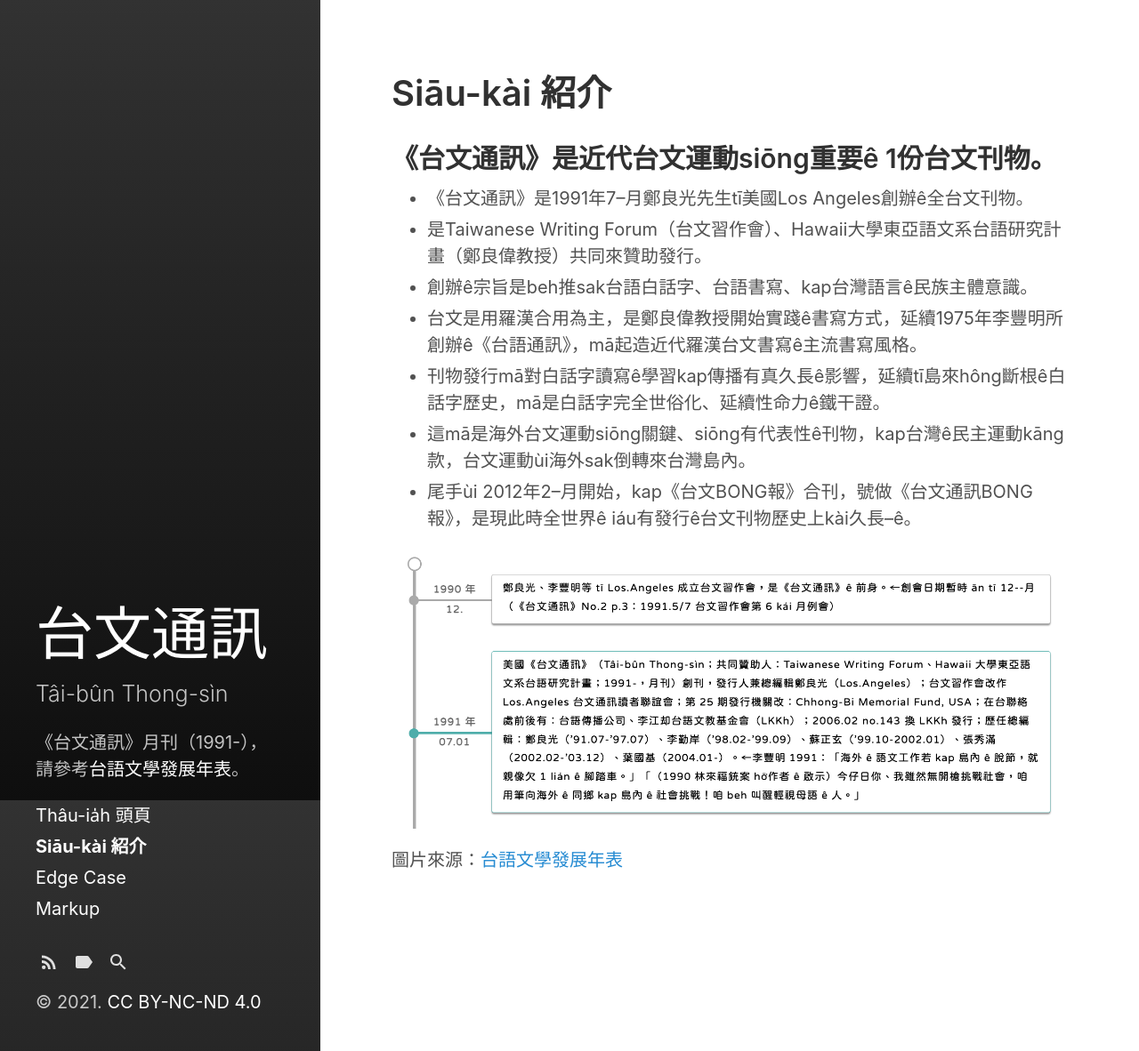
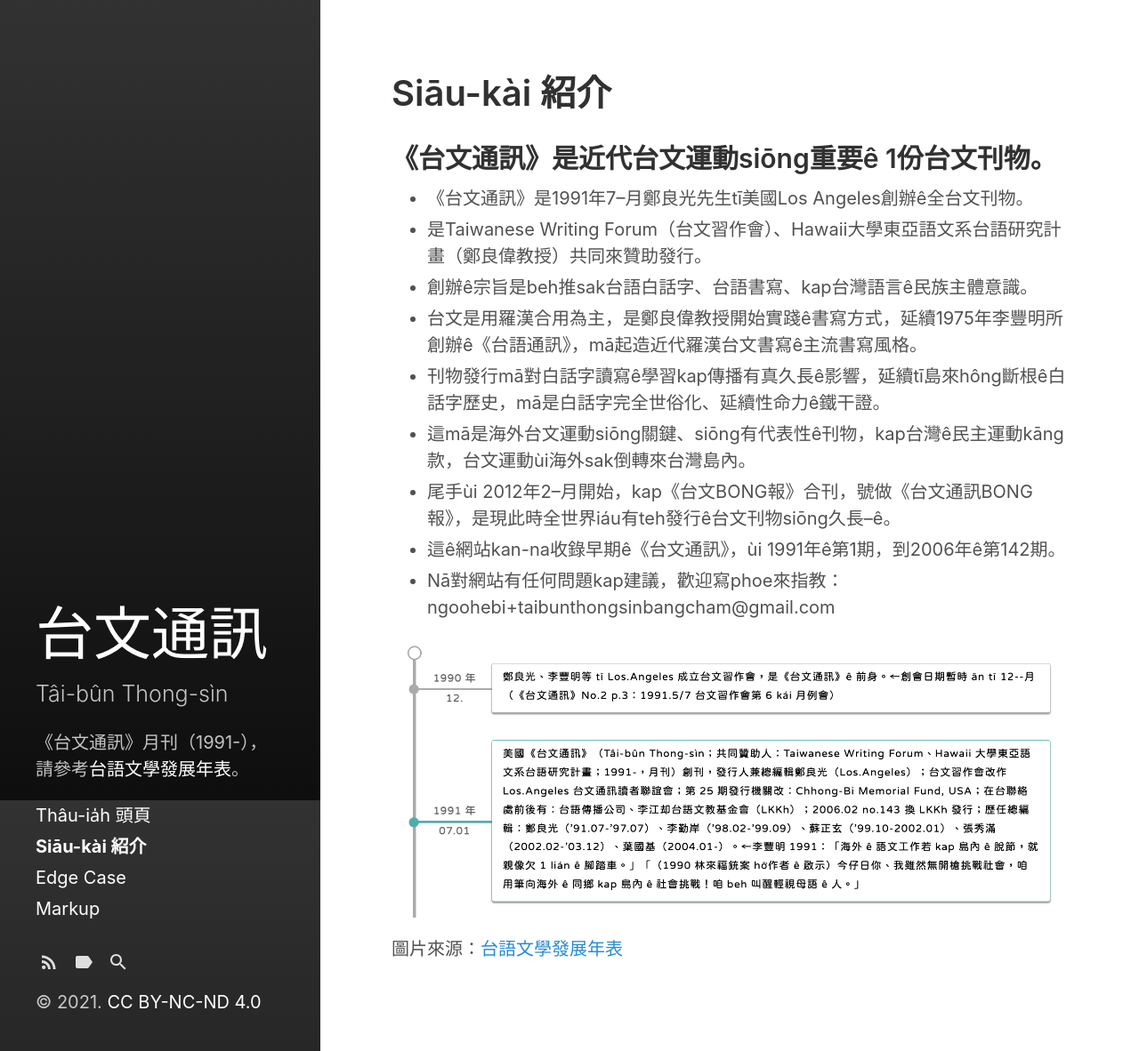
Before and after one commit to TaibunThongsin/TaibunThongsin, a Jekyll site: the page built from about.md, in a window 1280 px wide and 1182 px high. Shown: the whole window at 89% size. Built offline with Jekyll 4.4.1, drawn with Linux system fonts in a browser that asks for light colours.

Commit message:
Update about.md

```diff
--- a/about.md
+++ b/about.md
@@ -12,7 +12,9 @@
 * 台文是用羅漢合用為主，是鄭良偉教授開始實踐ê書寫方式，延續1975年李豐明所創辦ê《台語通訊》，mā起造近代羅漢台文書寫ê主流書寫風格。
 * 刊物發行mā對白話字讀寫ê學習kap傳播有真久長ê影響，延續tī島來hông斷根ê白話字歷史，mā是白話字完全世俗化、延續性命力ê鐵干證。
 * 這mā是海外台文運動siōng關鍵、siōng有代表性ê刊物，kap台灣ê民主運動kāng款，台文運動ùi海外sak倒轉來台灣島內。
-* 尾手ùi 2012年2--月開始，kap《台文BONG報》合刊，號做《台文通訊BONG報》，是現此時全世界ê iáu有發行ê台文刊物歷史上kài久長--ê。
+* 尾手ùi 2012年2--月開始，kap《台文BONG報》合刊，號做《台文通訊BONG報》，是現此時全世界iáu有teh發行ê台文刊物siōng久長--ê。
+* 這ê網站kan-na收錄早期ê《台文通訊》，ùi 1991年ê第1期，到2006年ê第142期。
+* Nā對網站有任何問題kap建議，歡迎寫phoe來指教：ngoohebi+taibunthongsinbangcham@gmail.com
 
 ![年表](/image/nipio.png?raw=true)
 
```
